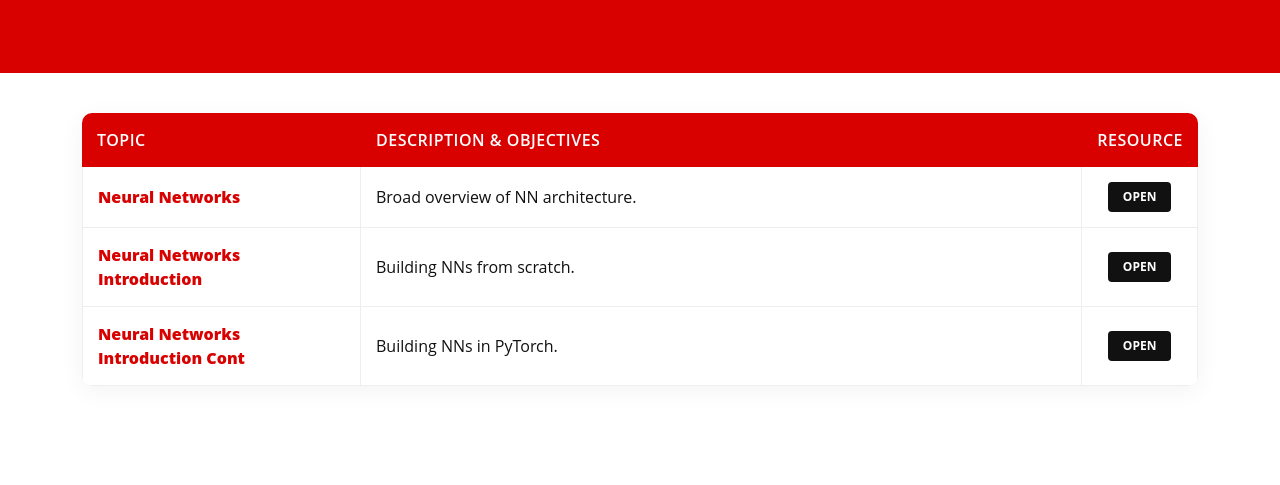
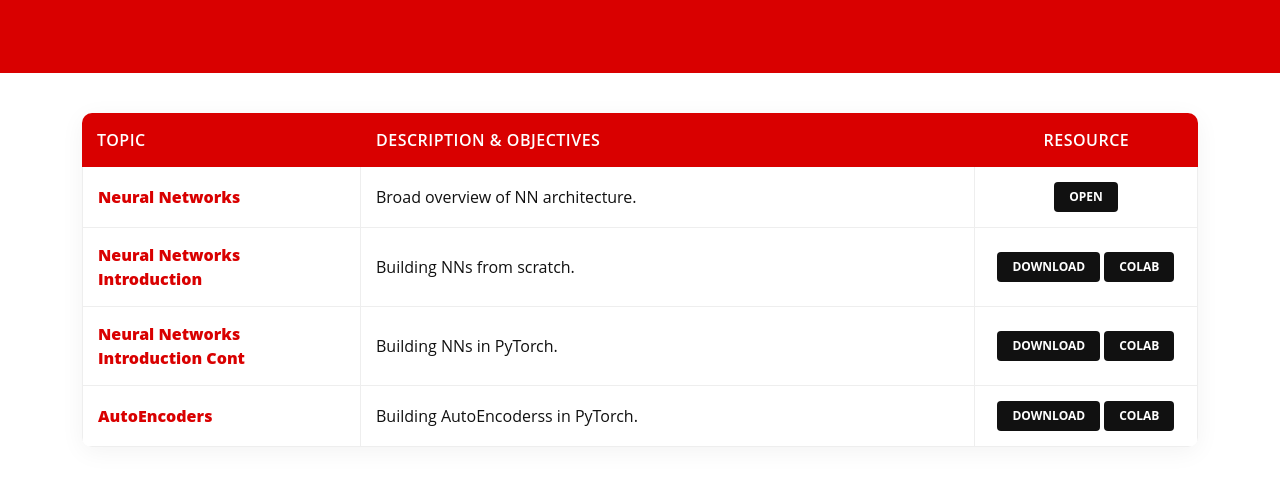
Before and after one commit to KAUST-Academy/ARAMCO_Training_2025_Intro_To_AI, a plain HTML site: page day1.html in a window 1280 px wide. Shown: the part 205-690 px from the top of the page. Drawn offline with Linux system fonts and the light colour scheme.

Commit message:
Add PyTorch linear autoencoder for MNIST

```diff
--- a/day1.html
+++ b/day1.html
@@ -48,7 +48,7 @@
             <tr>
               <th scope="col" style="width: 25%">Topic</th>
               <th scope="col">Description & Objectives</th>
-              <th scope="col" style="width: 10%; text-align: center;">Resource</th>
+              <th scope="col" style="width: 20%; text-align: center;">Resource</th>
             </tr>
           </thead>
           <tbody>
@@ -60,12 +60,32 @@
             <tr>
               <td><strong>Neural Networks Introduction</strong></td>
               <td>Building NNs from scratch.</td>
-              <td class="text-center"><a href="./Labs/Day_1/NN_Numpy_MNIST.ipynb" class="table-btn">Open</a></td>
+              <td class="text-center">
+                <a href="https://github.com/KAUST-Academy/ARAMCO_Training_2025_Intro_To_AI/raw/main/Labs/Day_1/NN_Numpy_MNIST.ipynb"
+                  class="table-btn" download>Download</a>
+                <a href="https://colab.research.google.com/github/KAUST-Academy/ARAMCO_Training_2025_Intro_To_AI/blob/main/Labs/Day_1/NN_Numpy_MNIST.ipynb"
+                  class="table-btn">Colab</a>
+              </td>
             </tr>
             <tr>
               <td><strong>Neural Networks Introduction Cont</strong></td>
               <td>Building NNs in PyTorch.</td>
-              <td class="text-center"><a href="./Labs/Day_1/NN_Pytorch_MNIST.ipynb" class="table-btn">Open</a></td>
+              <td class="text-center">
+                <a href="https://github.com/KAUST-Academy/ARAMCO_Training_2025_Intro_To_AI/raw/main/Labs/Day_1/NN_Pytorch_MNIST.ipynb"
+                  class="table-btn" download>Download</a>
+                <a href="https://colab.research.google.com/github/KAUST-Academy/ARAMCO_Training_2025_Intro_To_AI/blob/main/Labs/Day_1/NN_Pytorch_MNIST.ipynb"
+                  class="table-btn">Colab</a>
+              </td>
+            </tr>
+            <tr>
+              <td><strong>AutoEncoders</strong></td>
+              <td>Building AutoEncoderss in PyTorch.</td>
+              <td class="text-center">
+                <a href="https://github.com/KAUST-Academy/ARAMCO_Training_2025_Intro_To_AI/raw/main/Labs/Day_1/Pytorch_Linear_NN_MNIST_AutoEncoder.ipynb"
+                  class="table-btn" download>Download</a>
+                <a href="https://colab.research.google.com/github/KAUST-Academy/ARAMCO_Training_2025_Intro_To_AI/blob/main/Labs/Day_1/Pytorch_Linear_NN_MNIST_AutoEncoder.ipynb"
+                  class="table-btn">Colab</a>
+              </td>
             </tr>
           </tbody>
         </table>
```
Also changed, not shown: 1 other file.
